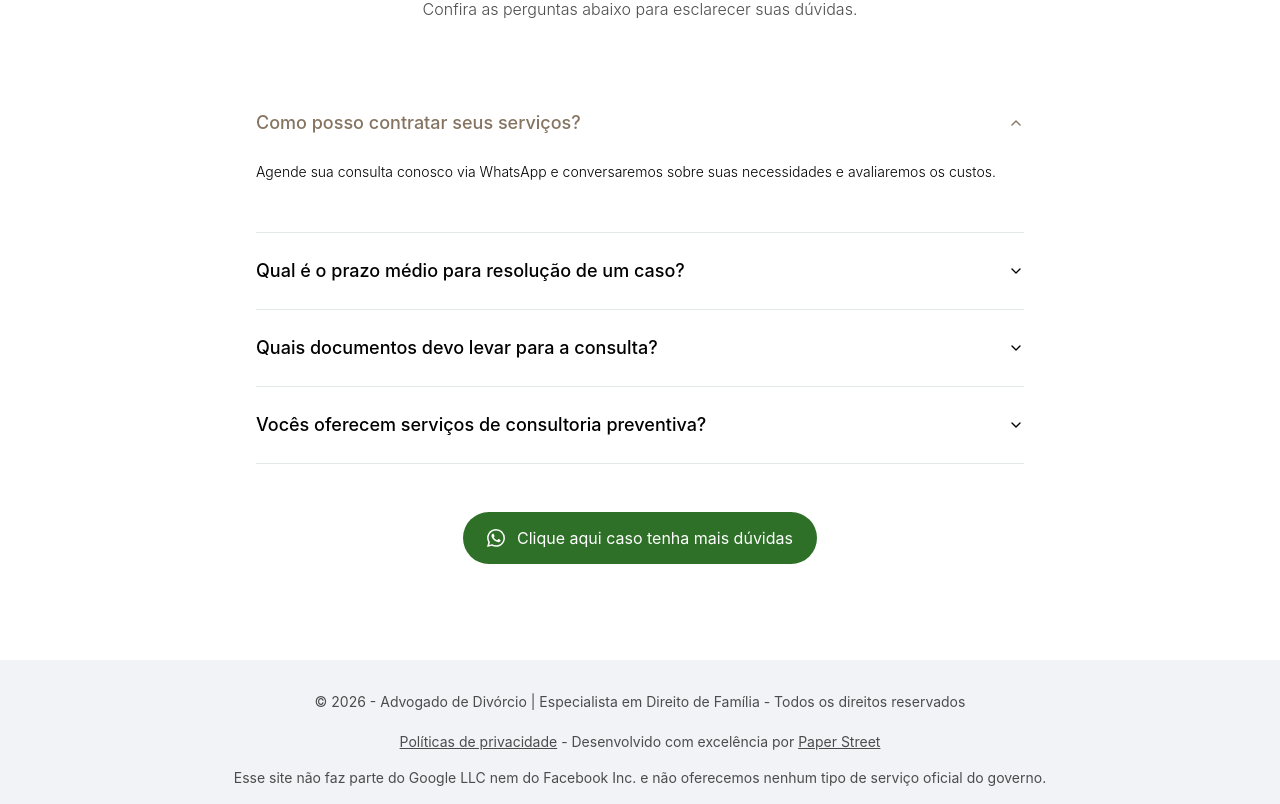
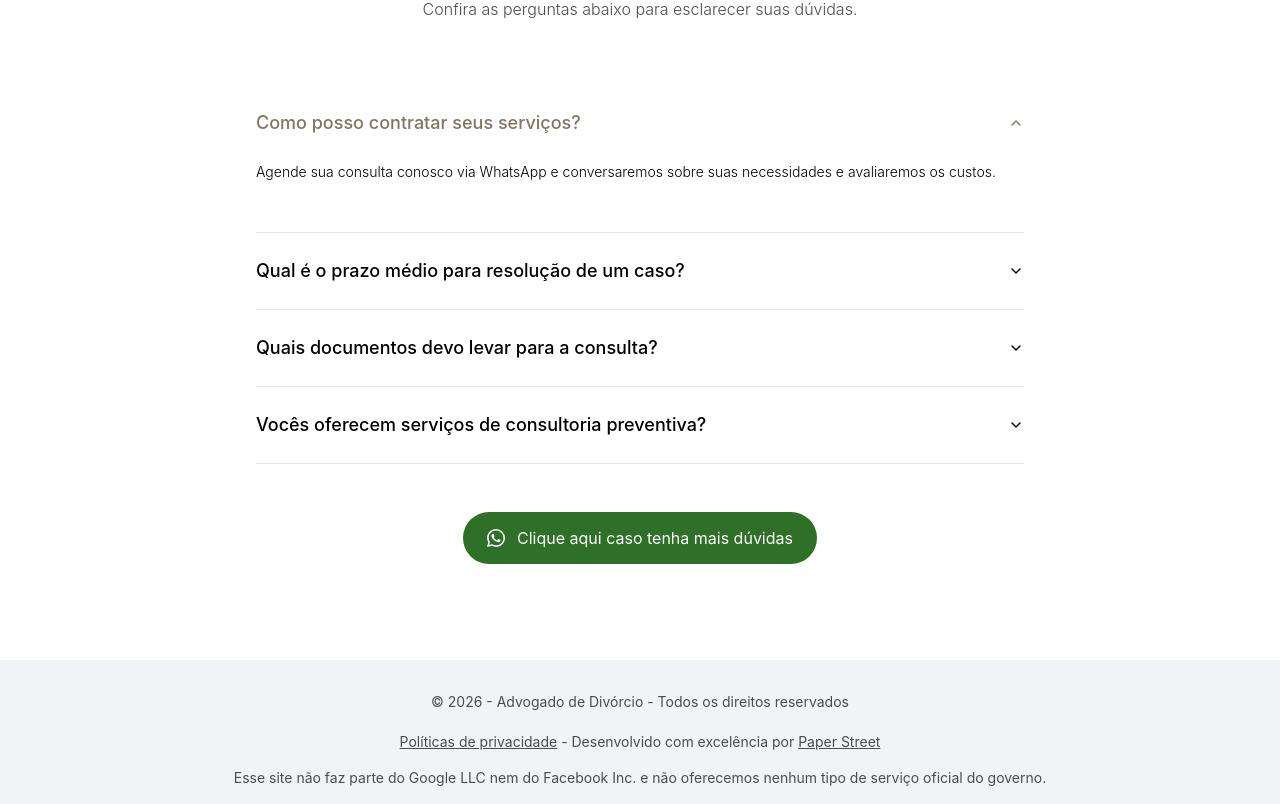
Before and after one commit to Paper-Street-Softwares/LPS-Jose-Guerra-Entrada-no-Divorcio, a React (Vite) app: page / in a window 1280 px wide. Shown: the part 5826-6630 px from the top of the page. Built offline with nearby package versions, Linux system fonts and the light colour scheme.

Commit message:
fix: name

```diff
--- a/src/content/content.jsx
+++ b/src/content/content.jsx
@@ -40,7 +40,7 @@ import { FileText } from "lucide-react";
 const currentYear = new Date().getFullYear();
 
 export const infos = {
-  name: "Advogado de Divórcio | Especialista em Direito de Família",
+  name: "Advogado de Divórcio",
   email: "contato", // Email desejado pelo cliente
   emailSecundario: "A_Definir", // Email desejado pelo cliente
   domain: "divorcio-entrada-joseguerra.advespecialista.adv.br", // Sem "www"
```
